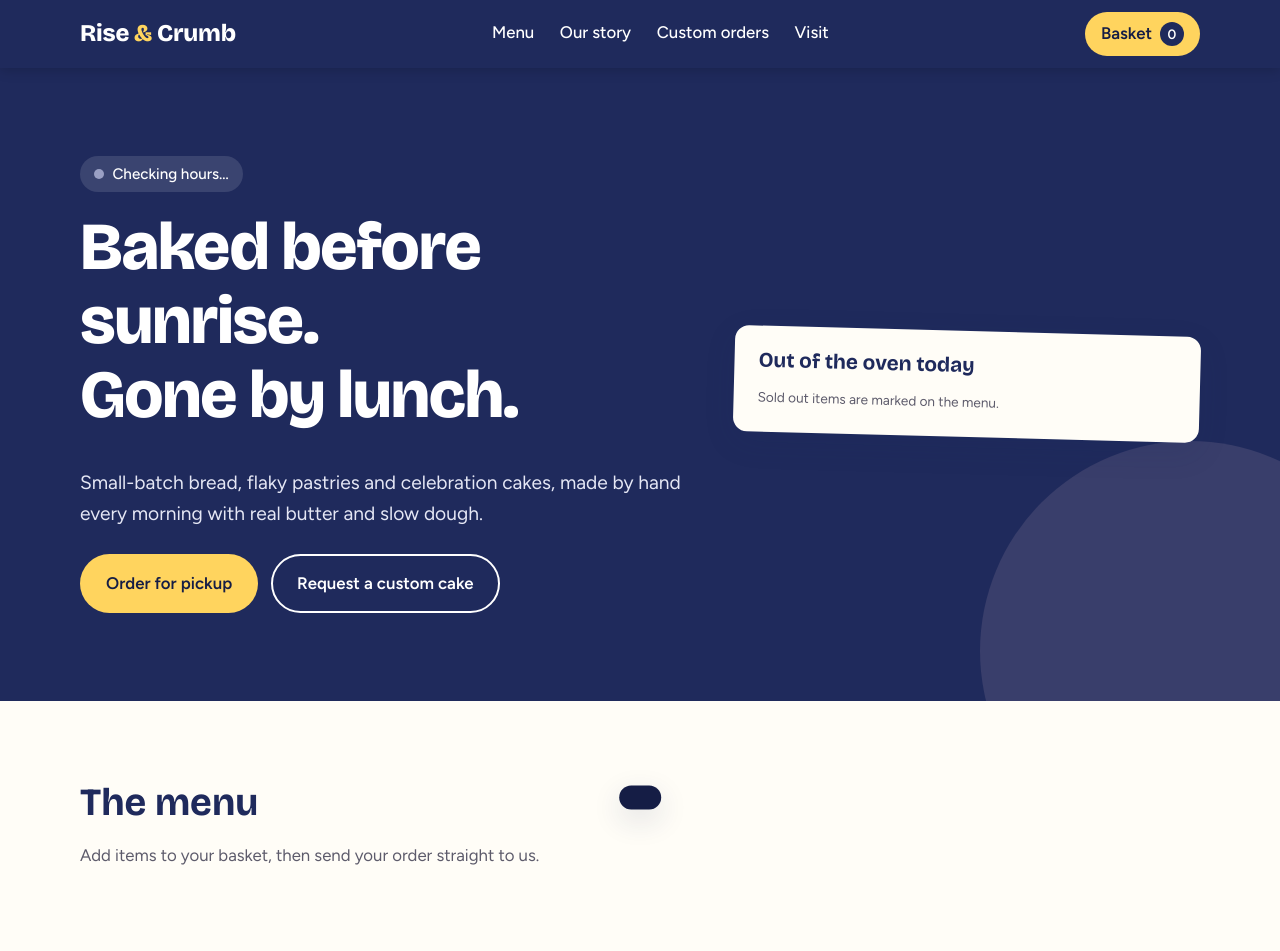
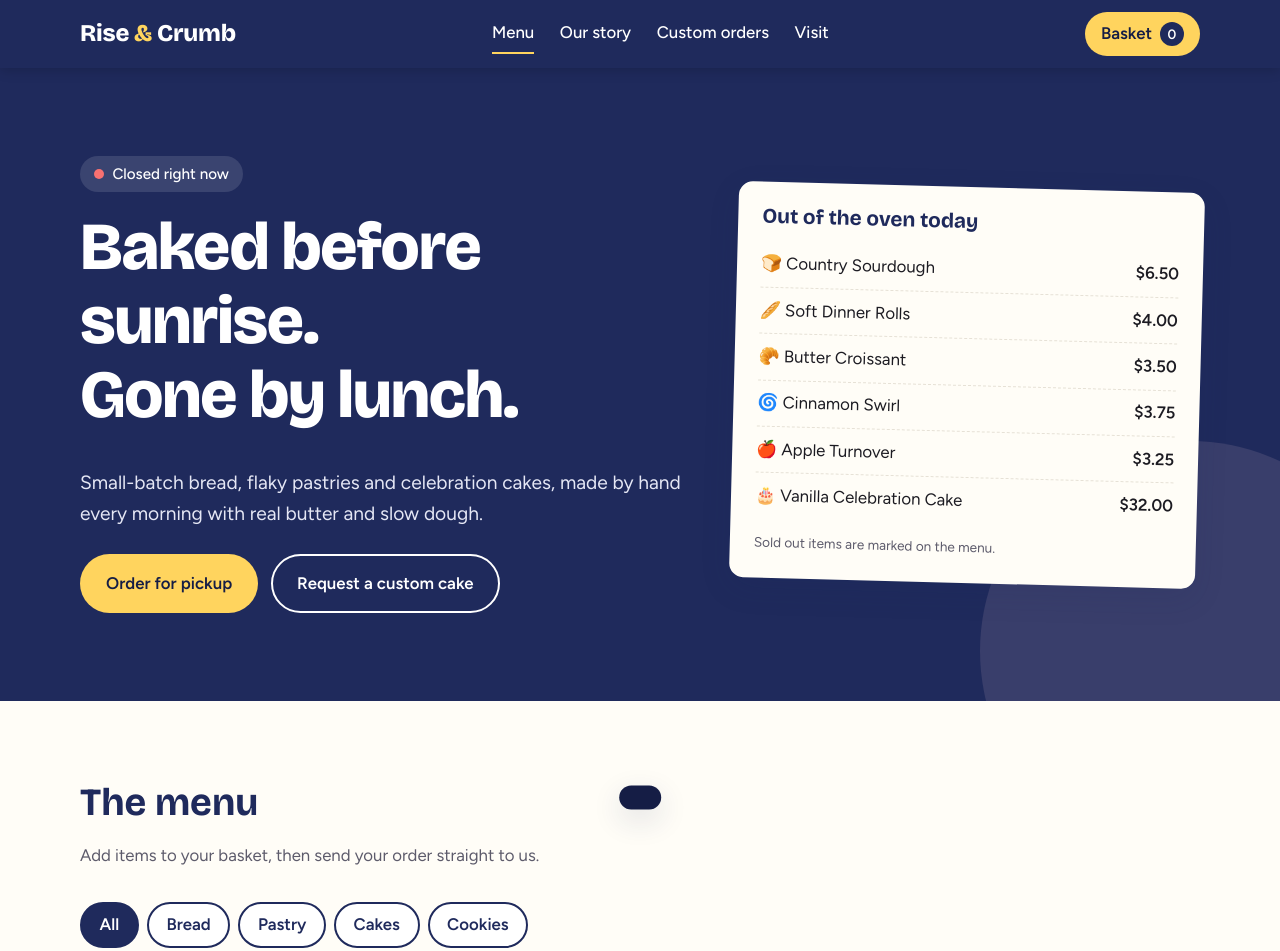
Before and after one commit to dorcassai-ux/Bakery-app, a plain HTML site: page index.html in a window 1280 px wide. Shown: the top 951 px of the page. Drawn offline with nearby package versions, Linux system fonts and the light colour scheme; files that its build step writes are made by us from their sources.

Commit message:
Update stylesheet and script paths in index.html

```diff
--- a/index.html
+++ b/index.html
@@ -8,7 +8,7 @@
   <link rel="preconnect" href="https://fonts.googleapis.com">
   <link rel="preconnect" href="https://fonts.gstatic.com" crossorigin>
   <link href="https://fonts.googleapis.com/css2?family=Bricolage+Grotesque:opsz,wght@12..96,500;12..96,700;12..96,800&family=Figtree:wght@400;500;600&display=swap" rel="stylesheet">
-  <link rel="stylesheet" href="style.css">
+  <link rel="stylesheet" href="/css/style.css">
 </head>
 <body>
   <a class="skip" href="#menu">Skip to menu</a>
@@ -171,6 +171,6 @@
 
   <div class="toast" id="toast" role="status" aria-live="polite"></div>
 
-  <script src="script.js"></script>
+  <script src="/js/script.js"></script>
 </body>
 </html>
```
